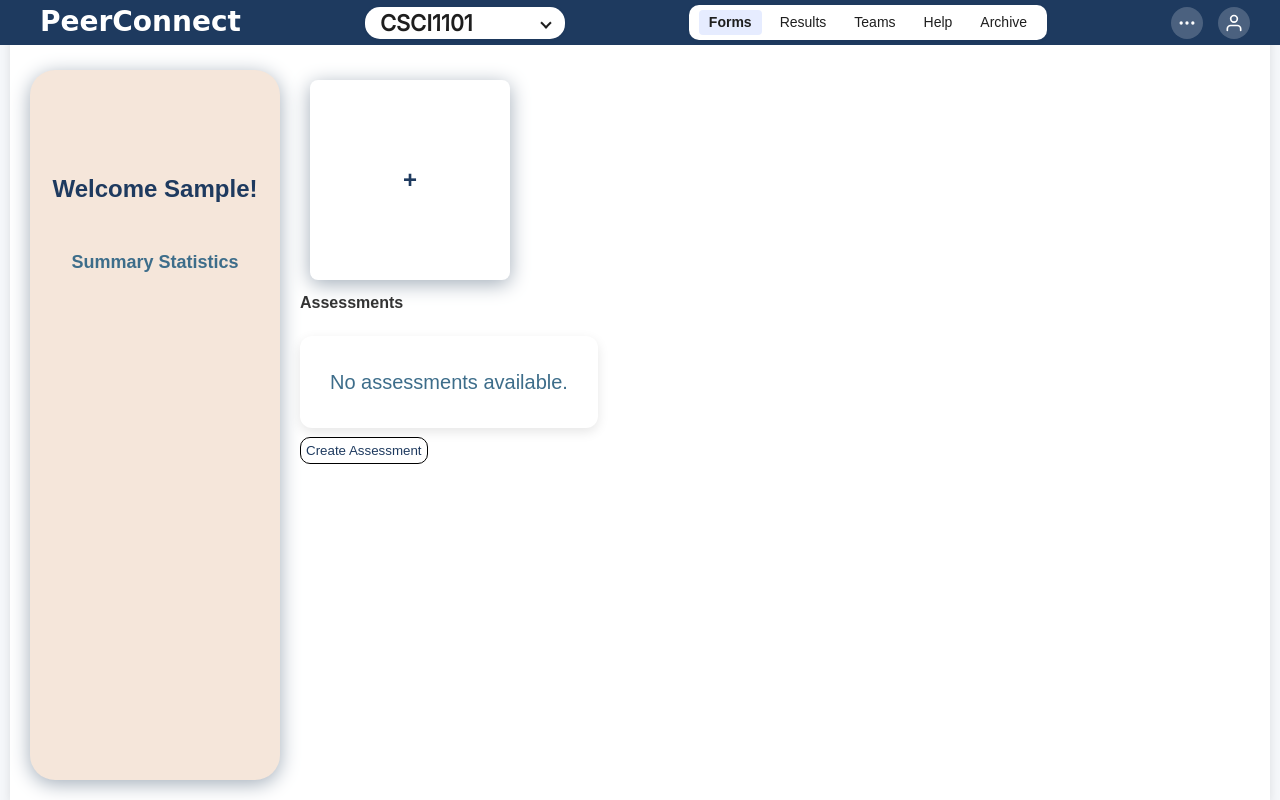
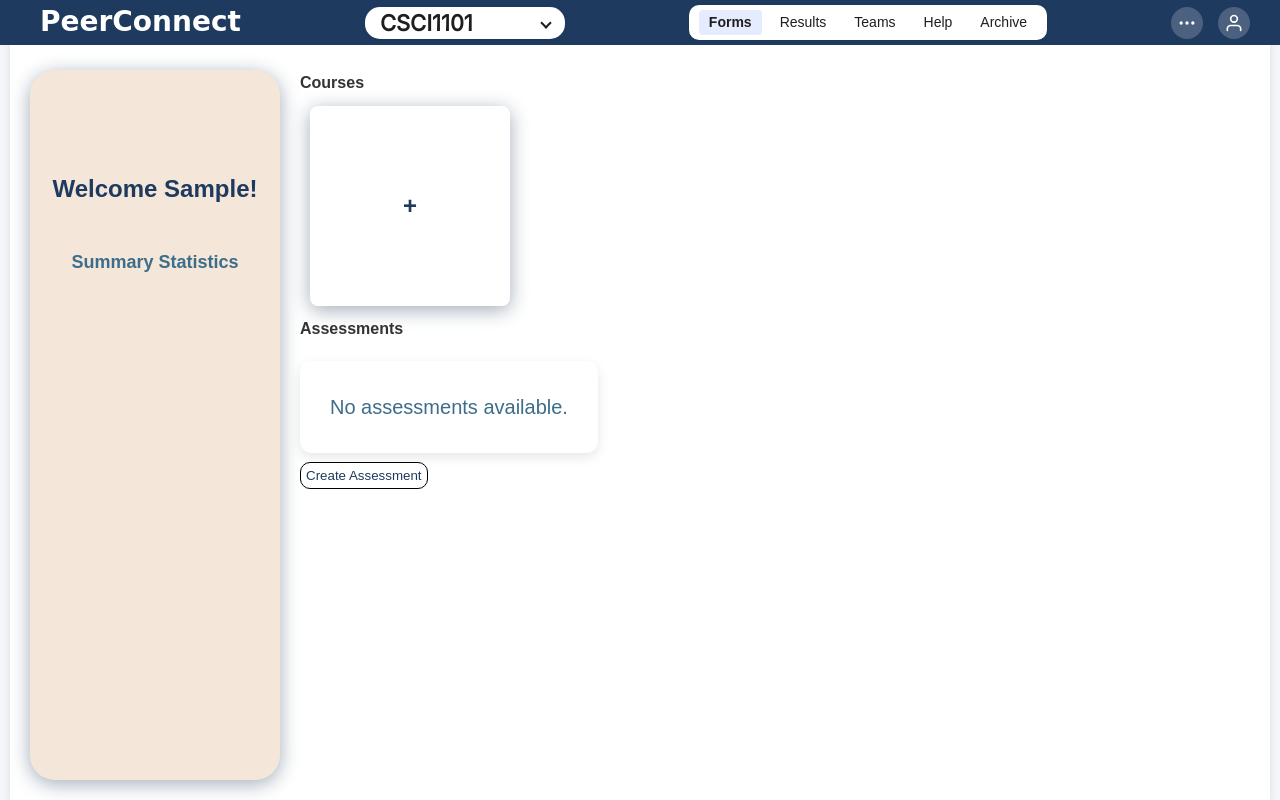
Before and after one commit to CSCI3356-Spring2025/404-Brain-not-Found, a Django app: page /professor_dashboard/ in a window 1280 px wide. Run offline with Django 5.2, Linux system fonts and the light colour scheme; the visitor is signed in with stand-in values (Sample User, id 1); data comes from the database, SQL or seed files in the repository; data that the repository does not hold is empty; some web fonts are replaced.

Commit message:
courses header on professor dashboard
added courses header

```diff
--- a/PeerConnect/templates/PeerConnect/professor_dashboard.html
+++ b/PeerConnect/templates/PeerConnect/professor_dashboard.html
@@ -9,6 +9,7 @@
         </aside>
 
         <div class="items">
+            <h4>Courses</h4>
             <div class="course-container">
                 {% for course in courses %}
                     <a href="{% url 'create' %}">
```
